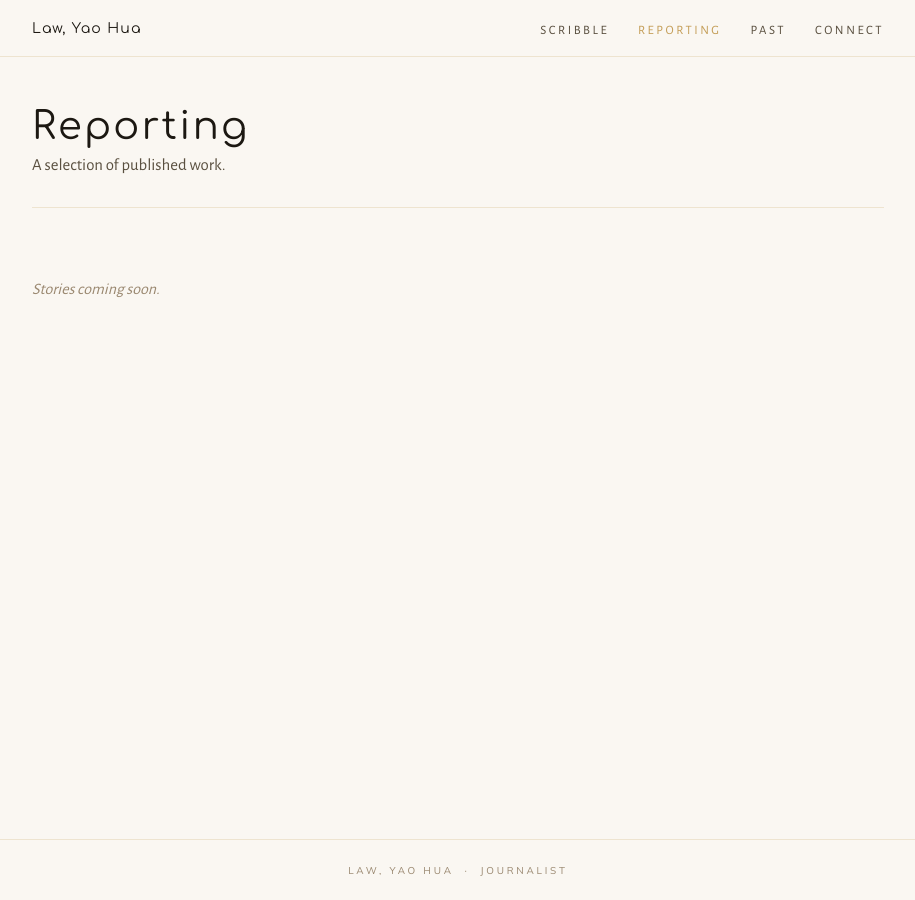
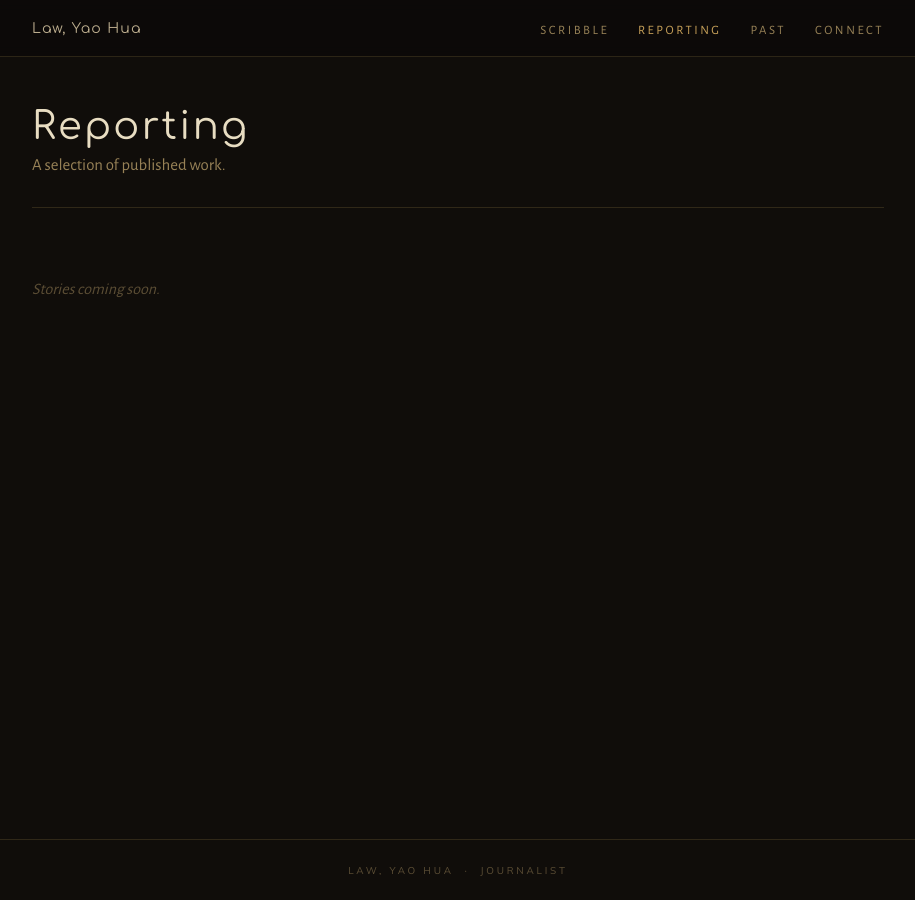
Before and after one commit to yhlreporter/site, a Jekyll site: the page built from stories/index.html, in a window 1280 px wide. Shown: the whole page, without its empty margins (182-1097 px from the left). Built offline with Jekyll 4.4.1, drawn with Linux system fonts in a browser that asks for light colours.

Commit message:
Replaced with dark theme

```diff
--- a/assets/css/main.css
+++ b/assets/css/main.css
@@ -14,27 +14,27 @@ body {
 
 /* ── Design tokens ──────────────────────────────────── */
 :root {
-  --gold: rgba(196, 158, 88, 1);
-  --gold-dim: rgba(196, 158, 88, 0.32);
-  --gold-hover: rgba(196, 158, 88, 0.65);
-  --cream: rgba(240, 228, 200, 0.97);
-  --cream-muted: rgba(228, 210, 172, 0.82);
-  --text-sub: rgba(196, 168, 112, 0.82);
-  --btn-bg: rgba(14, 11, 8, 0.28);
-  --btn-bg-h: rgba(120, 85, 30, 0.22);
+  --gold:          rgba(196, 158, 88, 1);
+  --gold-dim:      rgba(196, 158, 88, 0.32);
+  --gold-hover:    rgba(196, 158, 88, 0.65);
+  --cream:         rgba(240, 228, 200, 0.97);
+  --cream-muted:   rgba(228, 210, 172, 0.82);
+  --text-sub:      rgba(196, 168, 112, 0.82);
+  --btn-bg:        rgba(14, 11, 8, 0.28);
+  --btn-bg-h:      rgba(120, 85, 30, 0.22);
 
-  --ink: #1c1812;
-  --ink-muted: #5a5040;
-  --ink-faint: #9a8870;
-  --page-bg: #faf7f2;
-  --rule: rgba(196, 158, 88, 0.22);
+  --ink:           rgba(240, 228, 200, 0.92);
+  --ink-muted:     rgba(196, 168, 112, 0.75);
+  --ink-faint:     rgba(196, 168, 112, 0.42);
+  --page-bg:       #100d0a;
+  --rule:          rgba(196, 158, 88, 0.18);
 
-  --font-display: "Comfortaa", cursive;
-  --font-serif: "Alegreya Sans", sans-serif;
-  --font-sans: "Mulish", sans-serif;
+  --font-display:  "Comfortaa", cursive;
+  --font-serif:    "Alegreya Sans", sans-serif;
+  --font-sans:     "Mulish", sans-serif;
 
-  --measure: 68ch;
-  --nav-h: 56px;
+  --measure:       68ch;
+  --nav-h:         56px;
 }
 
 /* ── Body ───────────────────────────────────────────── */
@@ -58,8 +58,10 @@ body {
   position: sticky;
   top: 0;
   z-index: 100;
-  background: var(--page-bg);
+  background: rgba(12, 10, 8, 0.88);
   border-bottom: 0.5px solid var(--rule);
+  backdrop-filter: blur(6px);
+  -webkit-backdrop-filter: blur(6px);
 }
 
 .site__nav {
@@ -78,9 +80,10 @@ body {
   font-weight: 400;
   font-size: 0.88rem;
   letter-spacing: 0.08em;
-  color: var(--ink);
+  color: var(--cream-muted);
   text-decoration: none;
   white-space: nowrap;
+  transition: color 0.2s;
 }
 
 .site__nav-name:hover {
@@ -137,7 +140,7 @@ body {
   font-family: var(--font-display);
   font-weight: 400;
   font-size: clamp(1.6rem, 4vw, 2.4rem);
-  color: var(--ink);
+  color: var(--cream);
   letter-spacing: 0.06em;
   margin-bottom: 0.5rem;
 }
@@ -185,7 +188,7 @@ body {
 }
 
 .post-list__title a {
-  color: var(--ink);
+  color: var(--cream-muted);
   text-decoration: none;
   transition: color 0.2s;
 }
@@ -231,7 +234,7 @@ body {
   font-size: clamp(1.6rem, 4vw, 2.6rem);
   letter-spacing: 0.06em;
   line-height: 1.2;
-  color: var(--ink);
+  color: var(--cream);
   margin-bottom: 0.6rem;
 }
 
@@ -264,7 +267,7 @@ body {
   font-weight: 400;
   font-size: 1.3rem;
   letter-spacing: 0.06em;
-  color: var(--ink);
+  color: var(--cream);
   margin: 2.5rem 0 0.8rem;
 }
 
@@ -272,7 +275,7 @@ body {
   font-family: var(--font-serif);
   font-weight: 400;
   font-size: 1.1rem;
-  color: var(--ink);
+  color: var(--cream-muted);
   margin: 2rem 0 0.6rem;
 }
 
--- a/assets/css/pages.css
+++ b/assets/css/pages.css
@@ -42,7 +42,7 @@
 }
 
 .story__title a {
-  color: var(--ink);
+  color: var(--cream-muted);
   text-decoration: none;
   transition: color 0.2s;
 }
```
